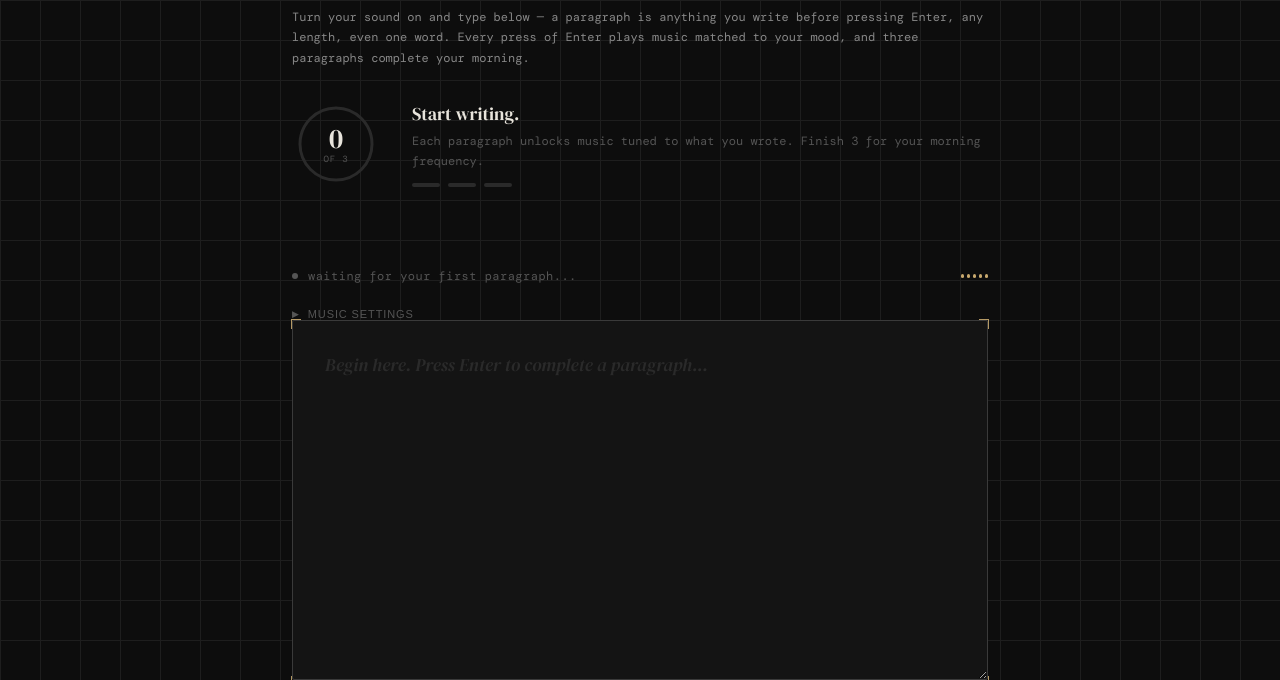
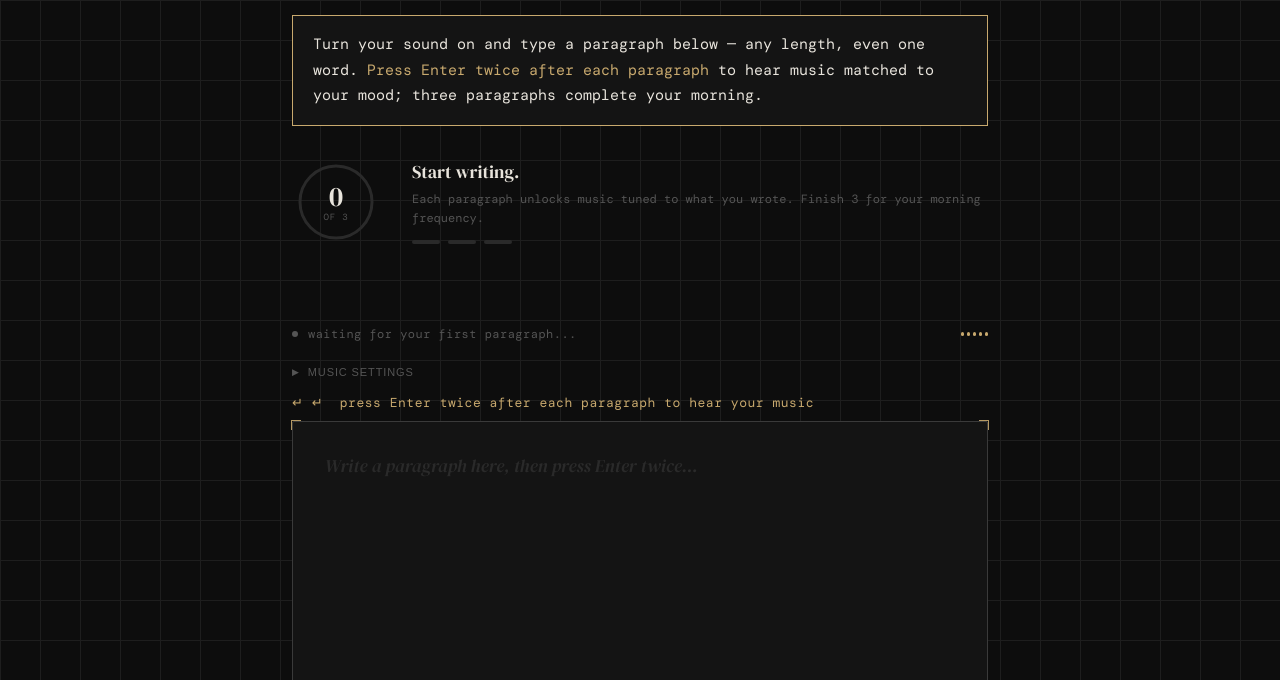
Before and after one commit to bri-an-pmp/the-morning-frequency, a plain HTML site: page index.html in a window 1280 px wide. Shown: the part 120-800 px from the top of the page. Drawn offline with nearby package versions, Linux system fonts and the light colour scheme; a web font is replaced by a local one.

Commit message:
Make press-Enter-twice instructions prominent on the page
Co-Authored-By: Claude Opus 5.5 <noreply@anthropic.com>

```diff
--- a/index.html
+++ b/index.html
@@ -69,7 +69,9 @@
 
   .logo { font-family: 'DM Serif Display', serif; font-size: 22px; color: var(--text); }
   .logo em { font-style: italic; color: var(--accent1); }
-  .how-to { font-size: 12px; line-height: 1.7; color: var(--muted2); margin: -24px 0 32px; }
+  .how-to { font-size: 15px; line-height: 1.7; color: var(--text); margin: -16px 0 32px; padding: 16px 20px; border: 1px solid var(--accent1); background: var(--surface); }
+  .how-to strong { color: var(--accent1); font-weight: 400; }
+  .enter-hint { font-size: 13px; color: var(--accent1); letter-spacing: 0.04em; margin: 16px 0 10px; }
   .date-stamp { font-size: 11px; color: var(--muted); letter-spacing: 0.08em; text-transform: uppercase; }
 
   .progress-section { display: flex; align-items: center; gap: 32px; margin-bottom: 32px; }
@@ -258,7 +260,7 @@
     <div class="date-stamp" id="date-stamp"></div>
   </header>
 
-  <p class="how-to">Turn your sound on and type below — a paragraph is anything you write before pressing Enter, any length, even one word. Every press of Enter plays music matched to your mood, and three paragraphs complete your morning.</p>
+  <p class="how-to">Turn your sound on and type a paragraph below — any length, even one word. <strong>Press Enter twice after each paragraph</strong> to hear music matched to your mood; three paragraphs complete your morning.</p>
 
   <div class="progress-section">
     <div class="ring-wrap">
@@ -382,9 +384,10 @@
 
   </div>
 
+  <div class="enter-hint">↵ ↵ &nbsp;press Enter twice after each paragraph to hear your music</div>
   <div class="editor-wrap">
     <textarea id="writer"
-      placeholder="Begin here. Press Enter to complete a paragraph..."
+      placeholder="Write a paragraph here, then press Enter twice..."
       spellcheck="true" autocomplete="off"
     ></textarea>
     <div class="corner tl"></div>
```
Also changed, not shown: README.md.
